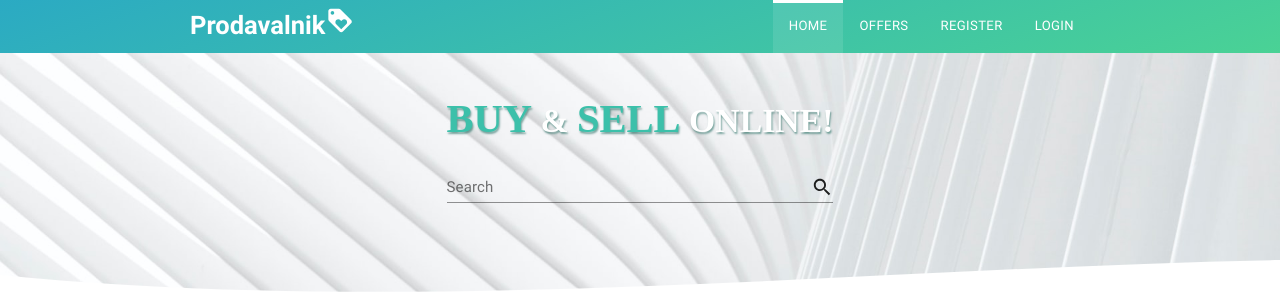
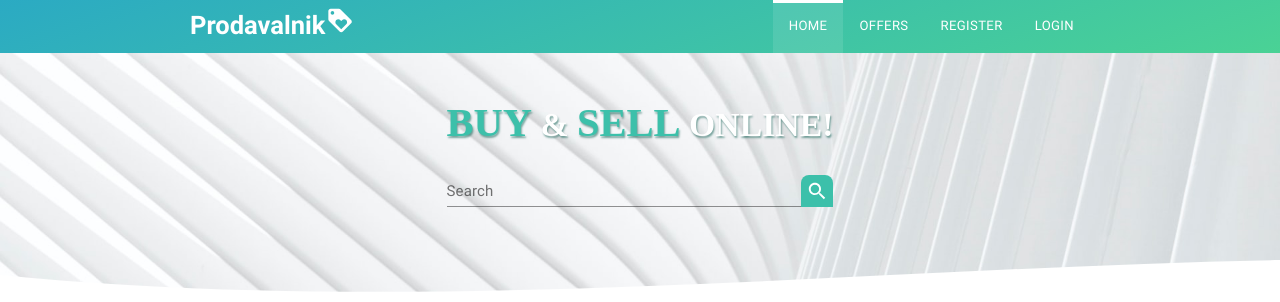
Before and after one commit to AChristoff/prodavalnik, a React (Create React App) app: page / in a window 1280 px wide. Shown: the top 302 px of the page. Built offline with nearby package versions, Linux system fonts and the light colour scheme; a web font is replaced by a local one.

Commit message:
add search and more private routes

```diff
--- a/src/components/pages/home/partials/Jumbotron.jsx
+++ b/src/components/pages/home/partials/Jumbotron.jsx
@@ -1,40 +1,103 @@
 import React from 'react';
+import {Redirect} from "react-router-dom";
 
-import InputAdornment from "@material-ui/core/InputAdornment";
-import FormControl from "@material-ui/core/FormControl";
-import Input from "@material-ui/core/Input";
-import InputLabel from "@material-ui/core/InputLabel";
-import {Search} from "@material-ui/icons";
+import {Form, Formik} from "formik";
+import FormikField from "../../../shared/form/FormikField";
+import OffersService from "../../../../services/offers-service";
+import * as Yup from "yup";
 
-export default function Jumbotron() {
+const SearchSchema = Yup.object().shape({
+  search: Yup.string()
+});
 
-  const [values] = React.useState({
+
+class Jumbotron extends React.Component {
+  constructor(props) {
+    super(props);
+    this.state = {
+      error: '',
       search: '',
-  });
+      redirect: false,
+    };
+  }
+
+  static service = new OffersService();
+
+  handleSubmit = (values) => {
+    console.log(values);
+    this.setState({
+      search: values.search,
+      redirect: true,
+    })
+
+    //page = '1', limit = '6', sort = '', order = '', search = '', filter = ''
+
+    // this.setState({
+    //   error: '',
+    // }, async () => {
+    //   try {
+    //     const res = await Jumbotron.service.getAllOffers(values);
+    //
+    //     if (res.errors) {
+    //       const message = res.message;
+    //       throw new Error(message);
+    //     }
+    //   } catch (error) {
+    //
+    //     this.setState({
+    //       error: error.message,
+    //     })
+    //   }
+    // });
+  };
+
+  render() {
+
+    const {redirect, search} = this.state;
+
+    if (redirect) {
+      return <Redirect to={`/offers/${search}`} />
+    }
 
     return (
       <div className="jumbotron">
         <div className="wrapper">
-        <form className="search-from">
-          <h1> <span>Buy</span> & <span>sell</span> online!</h1>
+          <h1><span>Buy</span> & <span>sell</span> online!</h1>
 
-          <FormControl className="search">
-            <InputLabel htmlFor="search">Search</InputLabel>
-            <Input
-              id="search"
-              placeholder="..."
-              type="text"
-              value={values.search}
-              endAdornment={
-                <InputAdornment position="end">
-                  <Search/>
-                </InputAdornment>
-              }
-            />
-          </FormControl>
 
-        </form>
+          <Formik
+            initialValues={{search: ''}}
+            validationSchema={SearchSchema}
+            onSubmit={this.handleSubmit}
+          >
+            {(props) => (
+              <Form className="search-form">
+                <FormikField name="search" label="Search" type="text" icon="search"/>
+              </Form>
+            )}
+          </Formik>
+
+
+          {/*<form className="search-from">*/}
+          {/*  <FormControl className="search">*/}
+          {/*    <InputLabel htmlFor="search">Search</InputLabel>*/}
+          {/*    <Input*/}
+          {/*      id="search"*/}
+          {/*      placeholder="..."*/}
+          {/*      type="text"*/}
+          {/*      value={values.search}*/}
+          {/*      endAdornment={*/}
+          {/*        <InputAdornment position="end">*/}
+          {/*          <Search/>*/}
+          {/*        </InputAdornment>*/}
+          {/*      }*/}
+          {/*    />*/}
+          {/*  </FormControl>*/}
+          {/*</form>*/}
         </div>
       </div>
     );
   }
+}
+
+export default Jumbotron;
--- a/src/components/pages/offers/UserOffers.jsx
+++ b/src/components/pages/offers/UserOffers.jsx
@@ -6,7 +6,7 @@ class UserOffers extends React.Component {
   render() {
 
     return (
-      <CardsContainer method='user' headingText='My Offers' isCreator={true}/>
+      <CardsContainer method='user' headingText='My Offers' isCreator={true} history={this.props.history}/>
     )
   }
 }
--- a/src/components/shared/form/FormikField.jsx
+++ b/src/components/shared/form/FormikField.jsx
@@ -3,7 +3,16 @@ import TextField from "@material-ui/core/TextField";
 import {ErrorMessage, Field} from "formik";
 import "./FormikField.scss"
 import InputAdornment from "@material-ui/core/InputAdornment";
-import {AccountCircle, MailOutline, Visibility, VisibilityOff} from "@material-ui/icons";
+import {
+  AccountCircle,
+  Image,
+  LocalOffer,
+  MailOutline,
+  Search,
+  TextFields,
+  Visibility,
+  VisibilityOff
+} from "@material-ui/icons";
 import IconButton from "@material-ui/core/IconButton";
 
 export default function FormikField({name, label, type = "text", placeholder = '', icon, required, disabled = false}) {
@@ -24,26 +33,33 @@ export default function FormikField({name, label, type = "text", placeholder = '
     event.preventDefault();
   };
 
+  const handleSearch = (event) => {
+    console.log(event);
+  };
+
   function getIcon(icon) {
-    if (icon === 'email') {
-      return <MailOutline/>;
+    switch (icon) {
+      case 'email':
+        return <MailOutline/>;
+      case 'username':
+        return <AccountCircle/>;
+      case 'text':
+        return <TextFields/>;
+      case 'image':
+        return <Image/>;
+      case 'price':
+        return <LocalOffer/>;
+      case 'password':
+        return <IconButton aria-label="toggle password visibility" onClick={handleClickShowPassword} onMouseDown={handleMouseDownPassword}>
+                {values.showPassword ? <Visibility/> : <VisibilityOff/>}
+              </IconButton>;
+      case 'search':
+        return <IconButton type="submit" onClick={handleSearch}>
+                <Search/>
+              </IconButton>;
+      default:
+        return null;
     }
-
-    if (icon === 'username') {
-      return <AccountCircle/>;
-    }
-
-    if (icon === 'password') {
-      return <IconButton
-        aria-label="toggle password visibility"
-        onClick={handleClickShowPassword}
-        onMouseDown={handleMouseDownPassword}
-      >
-        {values.showPassword ? <Visibility/> : <VisibilityOff/>}
-      </IconButton>;
-    }
-
-    return null;
   }
 
   function getType(type) {
--- a/src/components/shared/form/FormikField.scss
+++ b/src/components/shared/form/FormikField.scss
@@ -10,7 +10,7 @@
 	}
 
 	.MuiFormHelperText-root {
-		min-height: 5em;
+		min-height: 4em;
 		color: red;
 		padding: 0.5em 0 0;
 		margin: 0 !important;
--- a/src/components/shared/form/offers/OffersForm.jsx
+++ b/src/components/shared/form/offers/OffersForm.jsx
@@ -12,19 +12,19 @@ const OfferSchema = Yup.object().shape({
     .required('Title is required!'),
   category: Yup.string()
     .min(2, 'Min 6 chars!')
-    .max(20, 'Max 40 chars!')
+    .max(30, 'Max 30 chars!')
     .required('Category is required!'),
   content: Yup.string()
     .min(20, 'Min 20 chars!')
-    .max(1200, 'Max 400 chars!')
+    .max(1200, 'Max 1200 chars!')
     .required('Description is required!'),
   price: Yup.number()
     .typeError('Price must a valid number!')
-    .min(1, 'Price must be more then 1 BGN!')
+    .min(0.01, 'Price must be more then 0!')
     .required('Price is required!'),
   image: Yup.string()
     .min(6, 'Min 6 chars!')
-    .max(80, 'Max 80 chars!')
+    .max(400, 'Max 400 chars!')
     .required('Image is required!'),
 });
 
@@ -142,11 +142,11 @@ class OffersForm extends React.Component {
         {(props) => (
           <Form className="offer-from">
 
-            <FormikField name="title" label="Title" icon="username" disabled={formType === 'delete'}/>
-            <FormikField name="category" label="Category" icon="username" disabled={formType === 'delete'}/>
-            <FormikField name="content" label="Description" icon="username" disabled={formType === 'delete'}/>
-            <FormikField name="price" label="Price" icon="username" disabled={formType === 'delete'}/>
-            <FormikField name="image" label="Image" icon="username" disabled={formType === 'delete'}/>
+            <FormikField name="title" label="Title" icon="text" disabled={formType === 'delete'}/>
+            <FormikField name="category" label="Category" icon="text" disabled={formType === 'delete'}/>
+            <FormikField name="content" label="Description" icon="text" disabled={formType === 'delete'}/>
+            <FormikField name="price" label="Price" icon="price" disabled={formType === 'delete'}/>
+            <FormikField name="image" label="Image" icon="image" disabled={formType === 'delete'}/>
 
             <Button
               fullWidth
--- a/src/context/user-context.js
+++ b/src/context/user-context.js
@@ -4,13 +4,10 @@ const defaultUserState = {
   username: window.localStorage.getItem('username') || '',
   role: window.localStorage.getItem('role') || '',
   isAuth: !!window.localStorage.getItem('token'),
-  updateUserData() {}
+  updateUserData() {
+  }
 };
 
 const {Consumer: UserConsumer, Provider: UserProvider} = createContext(defaultUserState);
 
-export {
-  UserConsumer,
-  UserProvider,
-  defaultUserState,
-}
+export {UserConsumer, UserProvider, defaultUserState,}
--- a/src/router/PrivateRoute.jsx
+++ b/src/router/PrivateRoute.jsx
@@ -2,8 +2,8 @@ import React from 'react';
 import {Route, Redirect} from 'react-router-dom';
 import {UserConsumer} from "../context/user-context";
 
-function RouteContext(props) {
-  const {path, exact, component, isAuth, role } = props;
+function RouteWithContext(props) {
+  const {path, exact, component, isAuth, role} = props;
 
   if (isAuth && role === 'Admin') {
     return <Route path={path} exact={exact} component={component}/>
@@ -18,15 +18,7 @@ const PrivateRoute = (props) => {
 
   return (
     <UserConsumer>
-      {
-        (user) => (
-          <RouteContext
-            {...props}
-            isAuth={user.isAuth}
-            role={user.role}
-          />
-        )
-      }
+      {userContext => <RouteWithContext {...props} isAuth={userContext.isAuth} role={userContext.role}/>}
     </UserConsumer>
   );
 };
--- a/src/router/index.jsx
+++ b/src/router/index.jsx
@@ -21,16 +21,16 @@ export function RouterMain() {
     <Suspense fallback={<Loading/>}>
       <Switch>
         <Route path='/' exact component={Home}/>
-        <Route path='/offers' exact component={AllOffers}/>
-        <Route path='/offers/create' exact component={CreateOffer}/>
+        <Route path='/offers/:page?/:limit?/:sort?/:order?/:search?/:filters?' exact component={AllOffers}/>
         <Route path='/offers/view/:id' exact component={ViewOffer}/>
-        <Route path='/offers/edit/:id' exact component={EditOffer}/>
-        <Route path='/offers/delete/:id' exact component={DeleteOffer}/>
-        <PrivateRoute path="/user/offers" exact component={UserOffers}/>
         <Route path='/user/login' exact component={Login}/>
-        <PrivateRoute path="/user/logout" exact component={Logout}/>
         <Route path='/user/register' exact component={Register}/>
         <Route path='/user/register/confirm' exact component={RegisterConfirm}/>
+        <PrivateRoute path="/user/offers" exact component={UserOffers}/>
+        <PrivateRoute path='/offers/create' exact component={CreateOffer}/>
+        <PrivateRoute path='/offers/edit/:id' exact component={EditOffer}/>
+        <PrivateRoute path='/offers/delete/:id' exact component={DeleteOffer}/>
+        <PrivateRoute path="/user/logout" exact component={Logout}/>
         <Route component={NotFound}/>
       </Switch>
     </Suspense>
--- a/src/sass/queries/_768px-mobile.scss
+++ b/src/sass/queries/_768px-mobile.scss
@@ -109,6 +109,7 @@
 		height: 31vh;
 
 		h1 {
+			margin-top: 1em;
 			text-transform: uppercase;
 			font-weight: bold;
 			color: $pure-white;
@@ -121,8 +122,22 @@
 			}
 		}
 
-		.search {
+		.search-form {
 			width: 100%;
+
+			.formik-field {
+				.MuiIconButton-root {
+					padding: 5px;
+					margin-top: -2px;
+					border-radius: 8px 8px 0 0;
+					color: $pure-white;
+					background-color: $color-theme-green;
+
+					&:hover {
+						background-color: #43C99F;
+					}
+				}
+			}
 		}
 
 		&:after {
```
Lines whose indentation alone changed are shown as unchanged.
